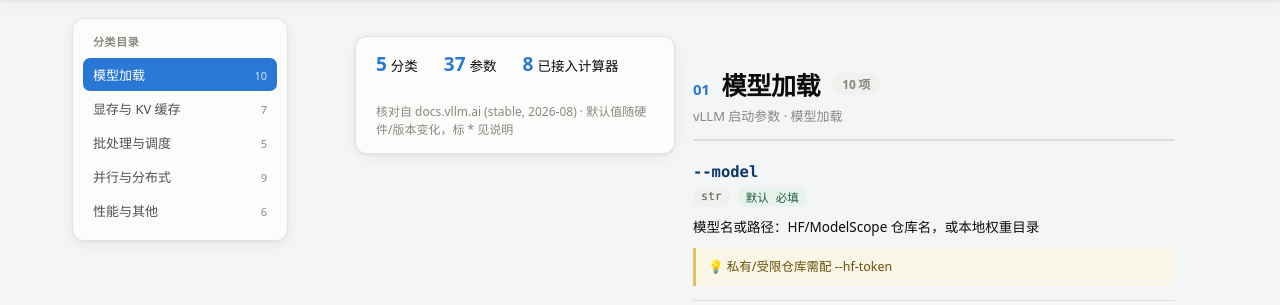
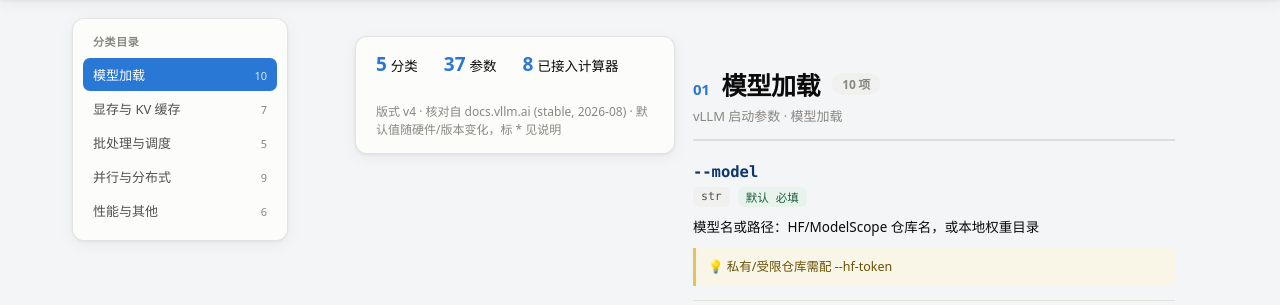
Before and after one commit to Monster-muyu/cc-project, a FastAPI app: page /vllm-manual in a window 1280 px wide. Shown: the part 90-395 px from the top of the page. Run offline with FastAPI, Linux system fonts and the light colour scheme.

Commit message:
ui:手册页加版式版本标记v4(排查新旧页面混淆)

```diff
--- a/vram_calc/web/templates/vllm_params.html
+++ b/vram_calc/web/templates/vllm_params.html
@@ -82,7 +82,7 @@
     <span><b>{{ data.categories | length }}</b>分类</span>
     <span><b>{{ data.categories | map(attribute='params') | map('length') | sum }}</b>参数</span>
     <span><b>{{ data.categories | map(attribute='params') | sum(start=[]) | selectattr('modeled') | list | length }}</b>已接入计算器</span>
-    <span class="hint">核对自 docs.vllm.ai (stable, {{ data.updated }}) · 默认值随硬件/版本变化，标 * 见说明</span>
+    <span class="hint">版式 v4 · 核对自 docs.vllm.ai (stable, {{ data.updated }}) · 默认值随硬件/版本变化，标 * 见说明</span>
   </div>
   {% for cat in data.categories %}
   <section class="chapter" id="{{ cat.id }}">
```
